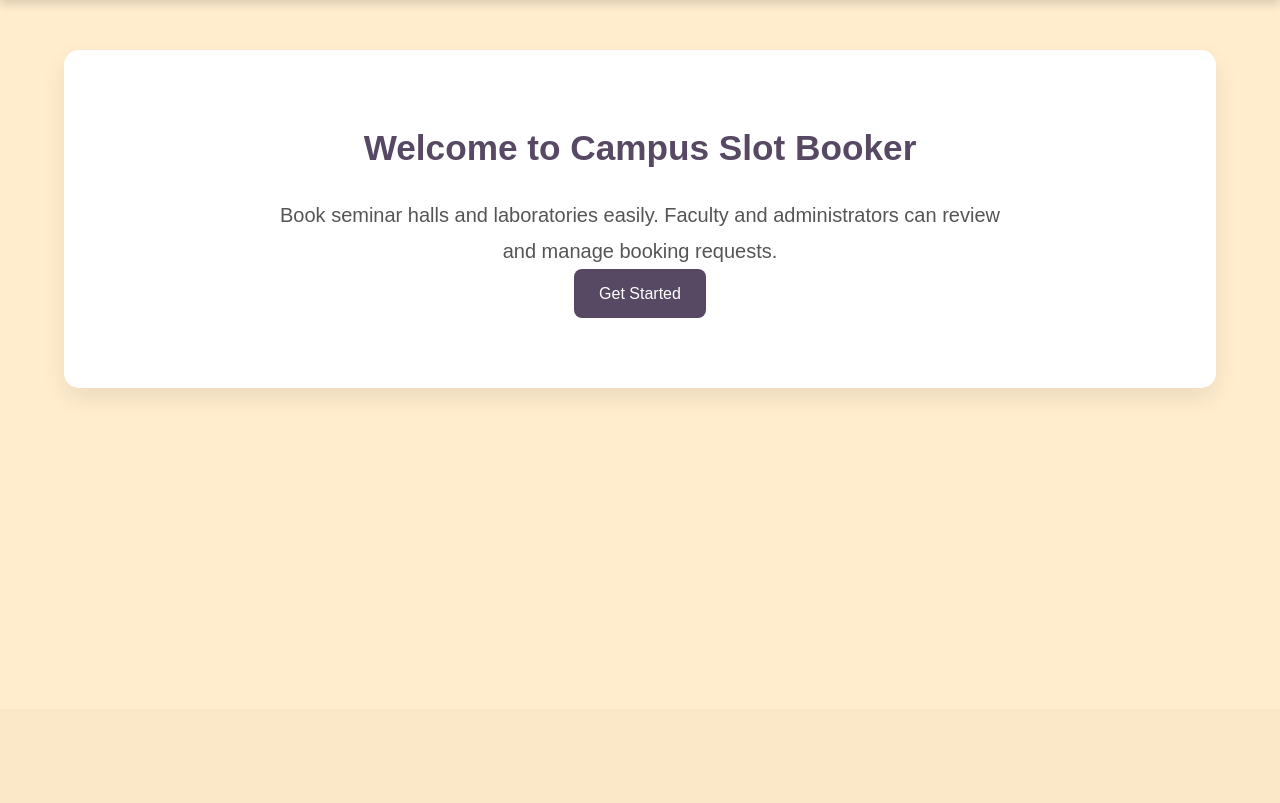
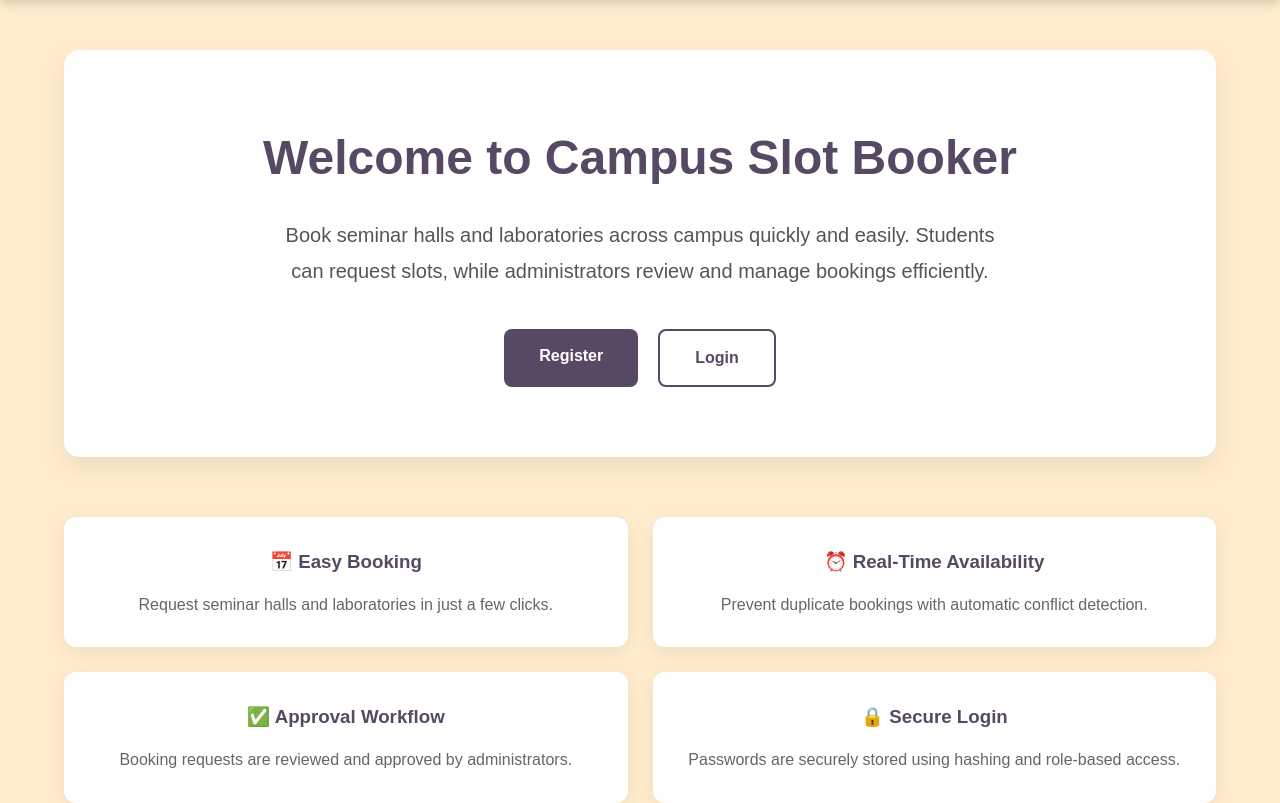
Before and after one commit to jxnki/Campus-Slot-Booker, a Flask app: page / in a window 1280 px wide. Shown: the part 91-894 px from the top of the page. Before the commit the page ends 479 px from the top, so only its background shows below. Run offline with Flask 3, Linux system fonts and the light colour scheme.

Commit message:
Revamp index.html with new content and layout
Updated the homepage to include new features and improved user interface elements.

```diff
--- a/templates/index.html
+++ b/templates/index.html
@@ -1,20 +1,76 @@
 {% extends "base.html" %}
 
 {% block title %}
-Home
+Campus Slot Booker
 {% endblock %}
 
 {% block content %}
 
 <section class="hero">
-    <h2>Welcome to Campus Slot Booker</h2>
+
+    <h1>Welcome to Campus Slot Booker</h1>
 
     <p>
-        Book seminar halls and laboratories easily.
-        Faculty and administrators can review and manage booking requests.
+        Book seminar halls and laboratories across campus quickly and easily.
+        Students can request slots, while administrators review and manage bookings efficiently.
     </p>
 
-    <a href="#" class="button">Get Started</a>
+    <div class="hero-buttons">
+
+        <a href="/register" class="btn">
+            Register
+        </a>
+
+        <a href="/login" class="btn btn-outline">
+            Login
+        </a>
+
+    </div>
+
+</section>
+
+<section class="features">
+
+    <div class="feature-card">
+
+        <h3>📅 Easy Booking</h3>
+
+        <p>
+            Request seminar halls and laboratories in just a few clicks.
+        </p>
+
+    </div>
+
+    <div class="feature-card">
+
+        <h3>⏰ Real-Time Availability</h3>
+
+        <p>
+            Prevent duplicate bookings with automatic conflict detection.
+        </p>
+
+    </div>
+
+    <div class="feature-card">
+
+        <h3>✅ Approval Workflow</h3>
+
+        <p>
+            Booking requests are reviewed and approved by administrators.
+        </p>
+
+    </div>
+
+    <div class="feature-card">
+
+        <h3>🔒 Secure Login</h3>
+
+        <p>
+            Passwords are securely stored using hashing and role-based access.
+        </p>
+
+    </div>
+
 </section>
 
 {% endblock %}
```
